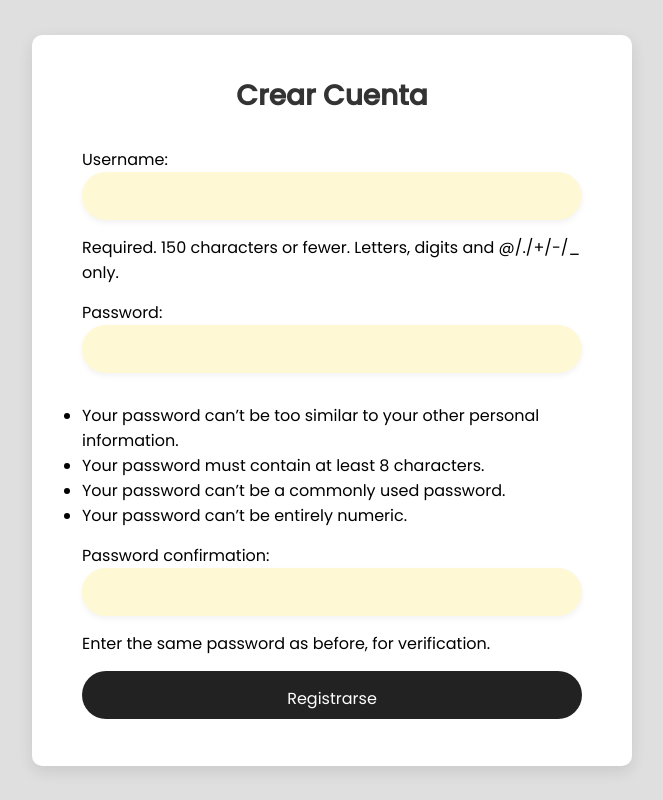
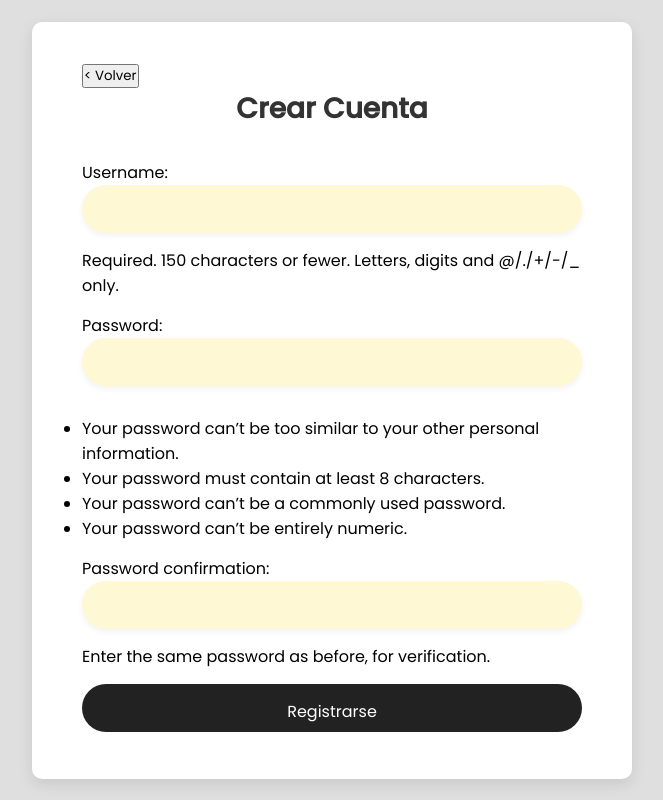
Before and after one commit to Naacho-mp/backend_tienda, a Django app: page /agregar_usuario/ in a window 1280 px wide. Shown: the whole page, without its empty margins (308-971 px from the left). Run offline with Django 5.2, Linux system fonts and the light colour scheme.

Commit message:
boton xd

```diff
--- a/backend/usuario/templates/agregar_usuario.html
+++ b/backend/usuario/templates/agregar_usuario.html
@@ -7,7 +7,11 @@
     <link rel="stylesheet" href="{% static 'css/UsuarioStyle.css' %}">
 </head>
 <body>
+
     <div class="register-box">
+        <a href="{% url 'login' %}" class="btn btn-secondary btn-lg" > <button>
+            < Volver </button>
+        </a>
         <div class="register-header">
             <header>Crear Cuenta</header>
         </div>
```
